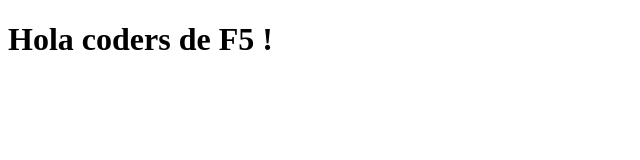
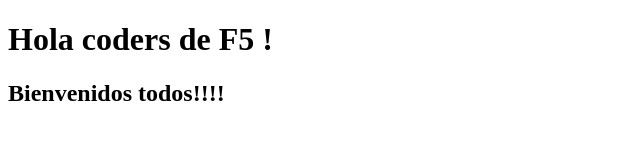
Before and after one commit to blaucomfuig/git_prueba, a plain HTML site: page test.html in a window 1280 px wide. Shown: the whole page, without its empty margins (0-640 px from the left). Drawn offline with Linux system fonts and the light colour scheme.

Commit message:
subtítulo

```diff
--- a/test.html
+++ b/test.html
@@ -8,5 +8,6 @@
 </head>
 <body>
     <h1>Hola coders de F5 !</h1>
+    <h2>Bienvenidos todos!!!!</h2>
 </body>
 </html>
```
